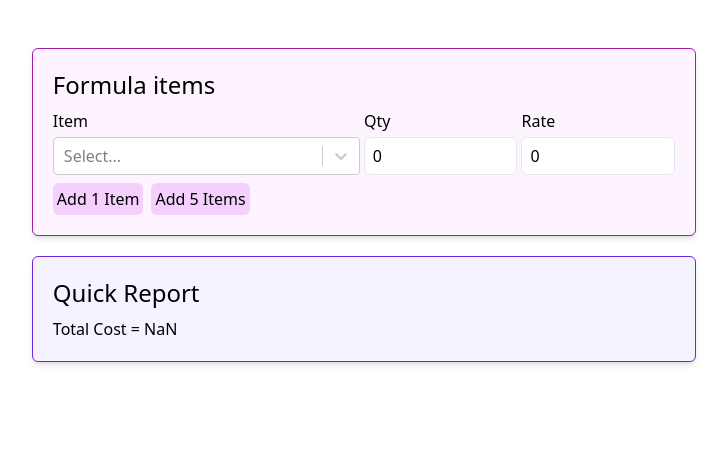
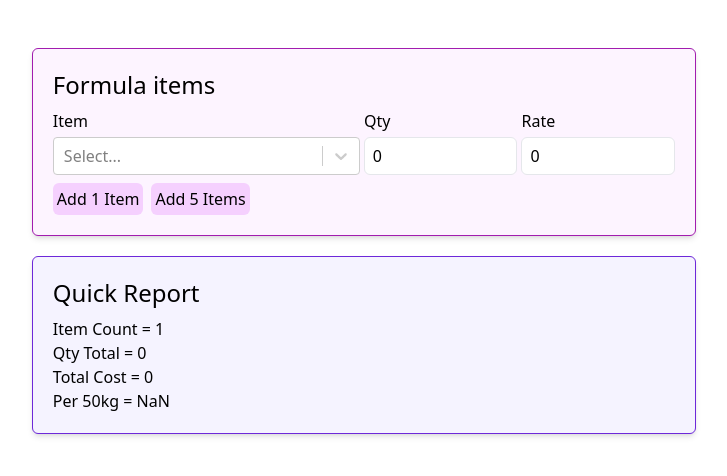
Before and after one commit to msafdaar/feed-energy-protien, a React (Vite) app: page / in a window 1280 px wide. Shown: the top 476 px of the page, without its empty margins (276-1003 px from the left). Built offline with nearby package versions, Linux system fonts and the light colour scheme.

Commit message:
some work on summary

```diff
--- a/src/Summary.jsx
+++ b/src/Summary.jsx
@@ -1,8 +1,29 @@
 function Summary({formula}) {
-    console.log(formula)
+    //number of items
+    let numberOfItems = formula.length;
+    //total qty
+    let totalQty = formula.reduce((total, item)=>{
+        if(item.qty === undefined){
+            return total;
+        } else {
+            return total+item.qty
+        }
+    }, 0);
+    //total cost
+    let totalCost = formula.reduce((total, item)=>{
+        let qty = item.qty === undefined ? 0 : item.qty;
+        let rate = item.rate === undefined ? 0 : item.rate;
+            return total + (qty*rate);
+    }, 0);
+    //cost per bag (50kg)
+    let costPer50Kg = totalCost/totalQty*50;
+
     return ( <div className=' bg-violet-50 border border-violet-700 shadow-md p-5 rounded-md mt-5'>
     <h2 className='text-2xl mb-2'>Quick Report</h2>
-    <div>Total Cost = {formula[0].qty * formula[0].rate}</div>
+    <div>Item Count = {numberOfItems}</div>
+    <div>Qty Total = {totalQty}</div>
+    <div>Total Cost = {totalCost}</div>
+    <div>Per 50kg = {costPer50Kg}</div>
     </div> );
 }
 
```
